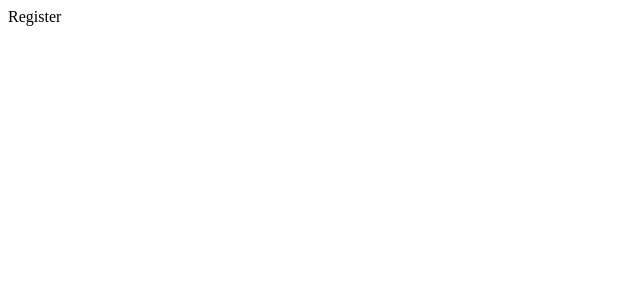
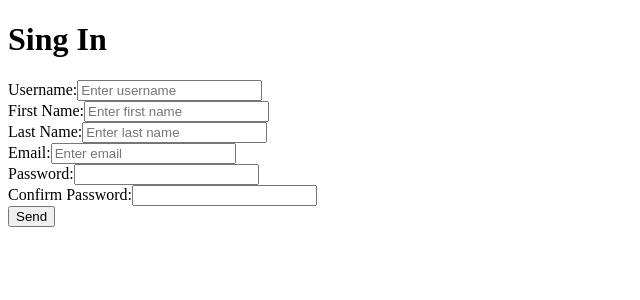
Before and after one commit to NoeCam/Proyecto-Experiencias, a React (Vite) app in the folder APP-Experiencias_Diferentes/: page /users/register in a window 1280 px wide. Shown: the top 300 px of the page, without its empty margins (0-640 px from the left). Built offline with nearby package versions, Linux system fonts and the light colour scheme.

Commit message:
Formulario_Registro_Front

```diff
--- /dev/null
+++ b/APP-Experiencias_Diferentes/src/components/RegistrationForm.jsx
@@ -0,0 +1,115 @@
+import { useState } from "react";
+import registerUserService from "../services/registerUserService";
+
+const RegistrationForm = () => {
+  // Estado para cada campo del formulario
+  const [username, setUsername] = useState("");
+  const [firstname, setFirstname] = useState("");
+  const [lastname, setLastname] = useState("");
+  const [email, setEmail] = useState("");
+  const [password, setPassword] = useState("");
+  const [confirmPassword, setConfirmPassword] = useState("");
+  const [error, setError] = useState("");
+  const [resp, setResp] = useState("");
+
+  // Manejar el envío del formulario
+  const handleSubmit = async (e) => {
+    e.preventDefault();
+
+    if (password !== confirmPassword) {
+      setError("Passwords do not match");
+      return;
+    }
+
+    try {
+      // Llamar al servicio de registro de usuario con todos los campos
+      const response = await registerUserService({
+        username,
+        firstname,
+        lastname,
+        email,
+        password,
+      });
+
+      setResp(response);
+    } catch (error) {
+      setError(error.message);
+    }
+  };
+
+  return (
+    <form onSubmit={handleSubmit}>
+      <div>
+        <label htmlFor="username">Username:</label>
+        <input
+          type="text"
+          name="username"
+          placeholder="Enter username"
+          value={username}
+          required
+          onChange={(e) => setUsername(e.target.value)}
+        />
+      </div>
+      <div>
+        <label htmlFor="firstname">First Name:</label>
+        <input
+          type="text"
+          name="firstname"
+          placeholder="Enter first name"
+          value={firstname}
+          required
+          onChange={(e) => setFirstname(e.target.value)}
+        />
+      </div>
+      <div>
+        <label htmlFor="lastname">Last Name:</label>
+        <input
+          type="text"
+          name="lastname"
+          placeholder="Enter last name"
+          value={lastname}
+          required
+          onChange={(e) => setLastname(e.target.value)}
+        />
+      </div>
+      <div>
+        <label htmlFor="email">Email:</label>
+        <input
+          type="email"
+          name="email"
+          placeholder="Enter email"
+          value={email}
+          required
+          onChange={(e) => setEmail(e.target.value)}
+        />
+      </div>
+      <div>
+        <label htmlFor="password">Password:</label>
+        <input
+          type="password"
+          name="password"
+          value={password}
+          required
+          onChange={(e) => setPassword(e.target.value)}
+        />
+      </div>
+      <div>
+        <label htmlFor="confirmPassword">Confirm Password:</label>
+        <input
+          type="password"
+          name="confirmPassword"
+          value={confirmPassword}
+          required
+          onChange={(e) => setConfirmPassword(e.target.value)}
+        />
+      </div>
+      <div>
+        <input type="submit" value="Send" />
+      </div>
+      <div>{error && <p>{error}</p>}</div>
+      <div>{resp.status === "ok" && <p>{resp.message}</p>}</div>
+    </form>
+  );
+};
+
+export default RegistrationForm;
--- a/APP-Experiencias_Diferentes/src/pages/Register.jsx
+++ b/APP-Experiencias_Diferentes/src/pages/Register.jsx
@@ -1,5 +1,12 @@
+import RegistrationForm from "../components/RegistrationForm.jsx";
+
 const Register = () => {
-  return <div>Register</div>;
+  return (
+    <>
+      <h1>Sing In</h1>
+      <RegistrationForm />
+    </>
+  );
 };
 
 export default Register;
--- /dev/null
+++ b/APP-Experiencias_Diferentes/src/services/registerUserService.js
@@ -0,0 +1,30 @@
+const registerUserService = async ({
+  username,
+  firstname,
+  lastname,
+  email,
+  password,
+}) => {
+  // Construir la URL del endpoint de registro
+  const url = `${import.meta.env.VITE_API_URL}/users/register`;
+
+  // Realizar la solicitud al backend
+  const response = await fetch(url, {
+    method: "POST",
+    headers: {
+      "Content-Type": "application/json",
+    },
+    body: JSON.stringify({ username, firstname, lastname, email, password }), // Incluir todos los campos en el cuerpo de la solicitud
+  });
+
+  // Parsear la respuesta JSON
+  const json = await response.json();
+
+  // Lanzar un error si la respuesta no es exitosa
+  if (!response.ok) throw new Error(json.message);
+
+  // Retornar la respuesta JSON
+  return json;
+};
+
+export default registerUserService;
```
